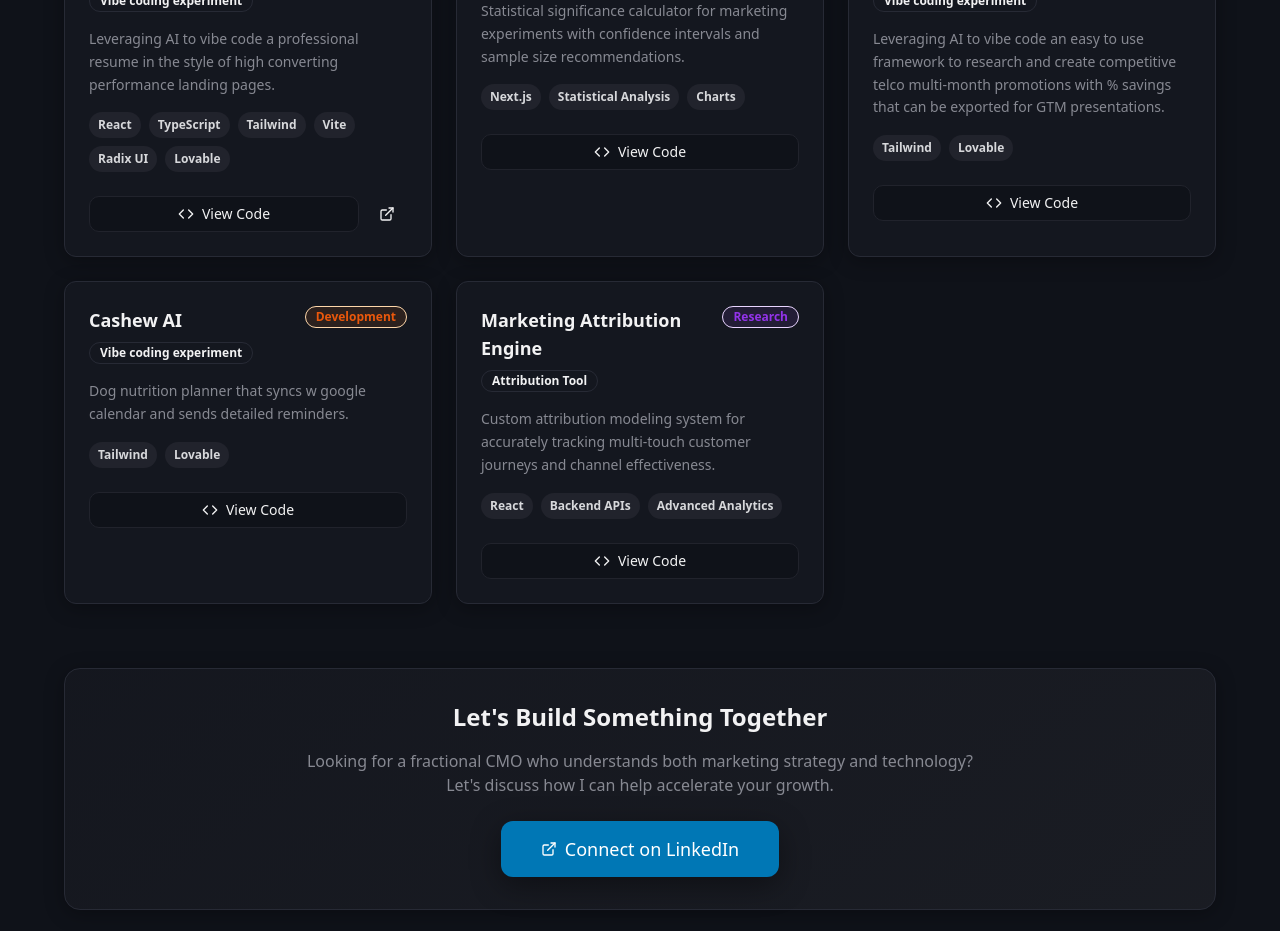
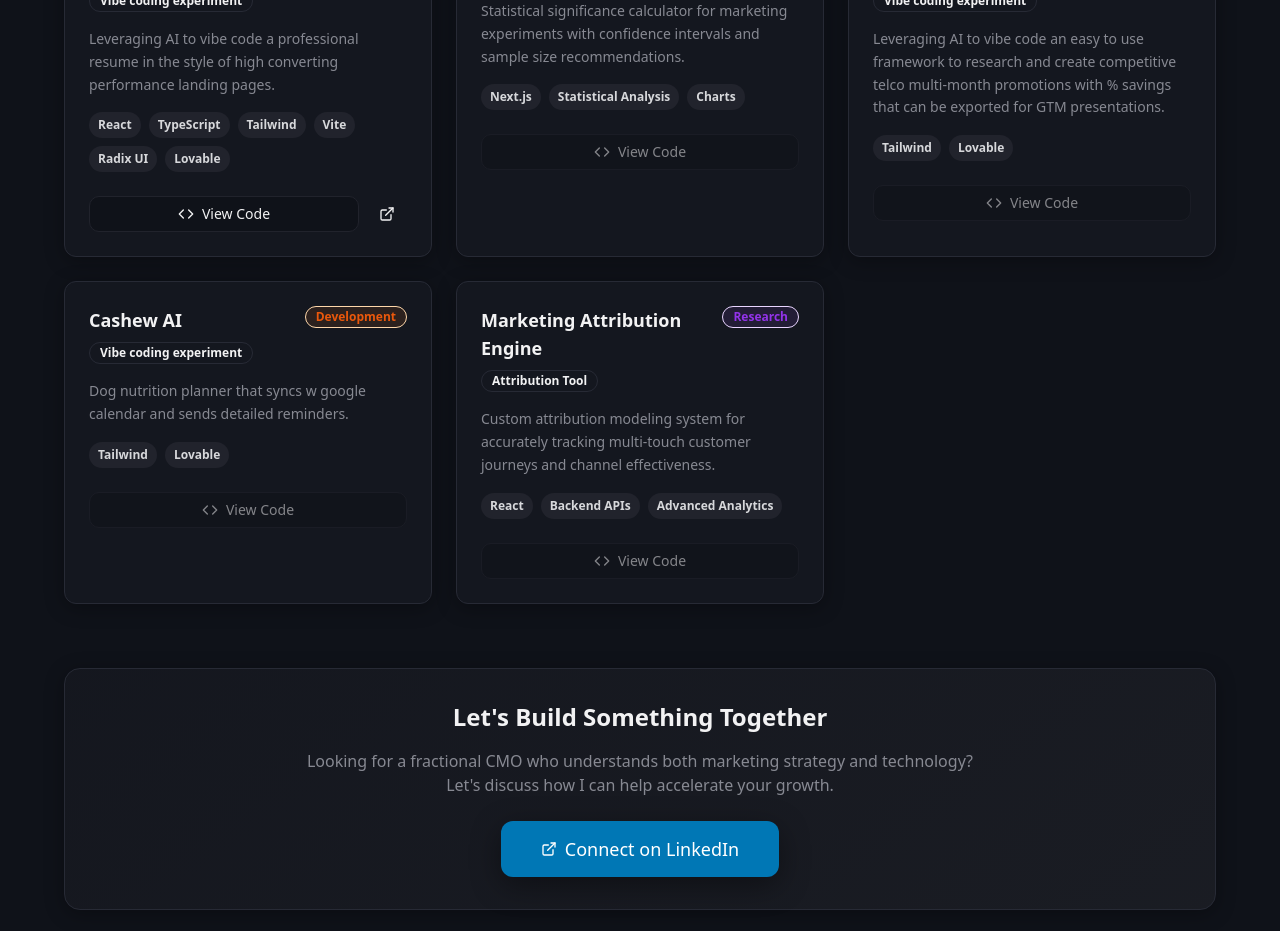
Before and after one commit to samanthalewe/grow-resume-hero, a React (Vite) app: page / in a window 1280 px wide. Shown: the part 4200-5131 px from the top of the page. Built offline with nearby package versions, Linux system fonts and the light colour scheme.

Commit message:
Add Git link to projects
Added GitHub link for viewing code for side projects and experiments.

```diff
--- a/src/components/Projects.tsx
+++ b/src/components/Projects.tsx
@@ -9,7 +9,8 @@ const projects = [
     description: "Leveraging AI to vibe code a professional resume in the style of high converting performance landing pages.",
     tech: ["React", "TypeScript", "Tailwind", "Vite", "Radix UI", "Lovable"],
     status: "Live",
-    type: "Vibe coding experiment"
+    type: "Vibe coding experiment",
+    githubUrl: "https://github.com/samanthalewe/grow-resume-hero.git"
   },
   {
     title: "A/B Test Calculator",
@@ -108,6 +109,8 @@ const Projects = () => {
                     variant="outline"
                     size="sm"
                     className="flex-1 group/btn"
+                    onClick={() => project.githubUrl && window.open(project.githubUrl, '_blank')}
+                    disabled={!project.githubUrl}
                   >
                     <Code className="w-4 h-4 group-hover/btn:scale-110 transition-transform" />
                     View Code
```
